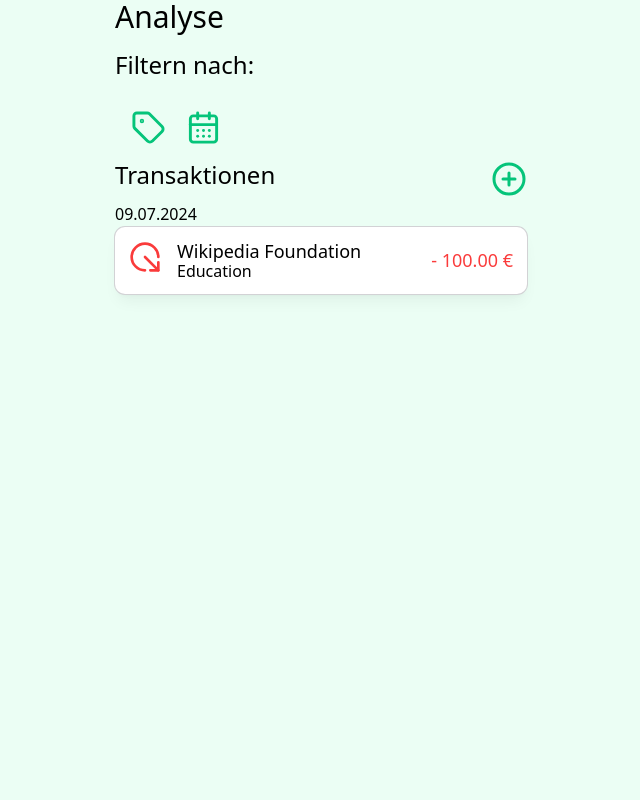
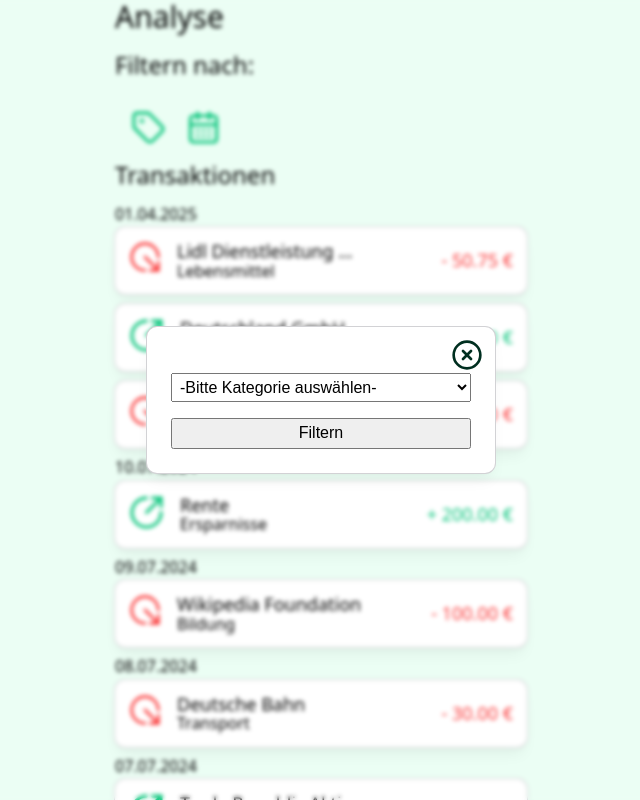
Before and after one commit to juliansngr/mon-ey, a Next.js app: page /analytics in a window 1280 px wide. Both pictures are taken after a click on the button 467 px from the left and 127 px from the top of the page. Shown: the top 800 px of the page, without its empty margins (319-959 px from the left). Built offline with nearby package versions, Linux system fonts and the light colour scheme.

Commit message:
filter for categories fully implemented, filter for dates is currently a little to tight: need to adjust to filter just for days

```diff
--- /dev/null
+++ b/components/TransactionFilters/index.js
@@ -0,0 +1,89 @@
+import styled from "styled-components";
+import categories from "@/db/categories.json";
+import { useModalContext } from "@/utils/ModalContext/ModalContext";
+import { useTransactionsContext } from "@/utils/TransactionsContext/TransactionsContext";
+import dayjs from "dayjs";
+
+export default function TransactionFilters({
+  filterType,
+  getTransactionsFiltered,
+}) {
+  const { handleModalClose } = useModalContext();
+  const { data, mutate } = useTransactionsContext();
+
+  function handleFilterSubmit(event) {
+    event.preventDefault();
+
+    const formData = new FormData(event.target);
+    const filterData = Object.fromEntries(formData);
+
+    getTransactionsFiltered({
+      allTransactions: [...data],
+      filterCriterium: filterData.filterType,
+      filterPattern: filterData[filterData.filterType],
+    });
+    mutate();
+    handleModalClose();
+  }
+
+  return (
+    <>
+      <StyledFilterForm onSubmit={handleFilterSubmit}>
+        <input type="hidden" name="filterType" value={filterType} />
+        {filterType === "category" && (
+          <StyledFilterSelect
+            id="category"
+            name="category"
+            required
+            aria-label="Kategorie der Transaktion wählen"
+          >
+            <StyledFilterSelectOption value="">
+              -Bitte Kategorie ausw&auml;hlen-
+            </StyledFilterSelectOption>
+            {categories.map((cat) => (
+              <StyledFilterSelectOption key={cat} value={cat}>
+                {cat}
+              </StyledFilterSelectOption>
+            ))}
+          </StyledFilterSelect>
+        )}
+        {filterType === "date" && (
+          <StyledFilterInput
+            type="datetime-local"
+            name="date"
+            defaultValue={dayjs().format("YYYY-MM-DDTHH:mm")}
+            aria-label="Zeitpunkt der Transaktion wählen"
+          />
+        )}
+        <StyledFilterSubmit aria-label="Transaktionen filtern">
+          Filtern
+        </StyledFilterSubmit>
+      </StyledFilterForm>
+    </>
+  );
+}
+
+const StyledFilterForm = styled.form`
+  width: 300px;
+  display: flex;
+  justify-content: center;
+  flex-direction: column;
+  gap: var(--base);
+`;
+const StyledFilterInput = styled.input`
+  padding: var(--3xs);
+  line-height: 1.15;
+  font-size: 100%;
+`;
+
+const StyledFilterSubmit = styled.button`
+  padding: var(--3xs);
+  line-height: 1.15;
+  font-size: 100%;
+`;
+const StyledFilterSelect = styled.select`
+  padding: var(--3xs);
+  line-height: 1.15;
+  font-size: 100%;
+`;
+const StyledFilterSelectOption = styled.option``;
--- a/components/TransactionsList/index.js
+++ b/components/TransactionsList/index.js
@@ -5,18 +5,23 @@ import { CirclePlus } from "lucide-react";
 import { useModalContext } from "@/utils/ModalContext/ModalContext";
 import Link from "next/link";
 
-export default function TransactionsList({ transactions }) {
+export default function TransactionsList({
+  transactions,
+  hasAddButton = false,
+}) {
   const { handleModalCall } = useModalContext();
   return (
     <>
       <StyledHeaderWrapper>
         <StyledH2>Transaktionen</StyledH2>
+        {hasAddButton && (
           <StyledAddButton
             onClick={handleModalCall}
             aria-label="add a transaction"
           >
             <StyledCirclePlus />
           </StyledAddButton>
+        )}
       </StyledHeaderWrapper>
       <StyledUl>
         {transactions.map(([isoDate, dayTransactions]) => {
--- a/db/dummy.json
+++ b/db/dummy.json
@@ -2,7 +2,7 @@
   {
     "id": "1",
     "amount": -50.75,
-    "category": "Groceries",
+    "category": "Lebensmittel",
     "type": "expense",
     "date": "2025-04-01T00:00:00",
     "partner": "Lidl Dienstleistung GmbH & Co. KG"
@@ -10,7 +10,7 @@
   {
     "id": "2",
     "amount": -1200.0,
-    "category": "Rent",
+    "category": "Miete",
     "type": "expense",
     "date": "2024-07-02T00:00:00",
     "partner": "Michael Wendler"
@@ -18,7 +18,7 @@
   {
     "id": "3",
     "amount": 1500.0,
-    "category": "Salary",
+    "category": "Gehalt",
     "type": "income",
     "date": "2025-04-01T00:00:00",
     "partner": "Deutschland GmbH"
@@ -26,7 +26,7 @@
   {
     "id": "4",
     "amount": -200.5,
-    "category": "Insurance",
+    "category": "Versicherung",
     "type": "expense",
     "date": "2025-04-01T00:00:00",
     "partner": "AOK Deutschland AG"
@@ -34,7 +34,7 @@
   {
     "id": "5",
     "amount": -75.25,
-    "category": "Entertainment",
+    "category": "Unterhaltung",
     "type": "expense",
     "date": "2024-07-05T00:00:00",
     "partner": "Cineplex International Ltd."
@@ -50,7 +50,7 @@
   {
     "id": "7",
     "amount": 500.0,
-    "category": "Investment",
+    "category": "Investitionen",
     "type": "income",
     "date": "2024-07-07T00:00:00",
     "partner": "Trade Republic Aktien"
@@ -58,7 +58,7 @@
   {
     "id": "8",
     "amount": -30.0,
-    "category": "Transportation",
+    "category": "Transport",
     "type": "expense",
     "date": "2024-07-08T00:00:00",
     "partner": "Deutsche Bahn"
@@ -66,7 +66,7 @@
   {
     "id": "9",
     "amount": -100.0,
-    "category": "Education",
+    "category": "Bildung",
     "type": "expense",
     "date": "2024-07-09T00:00:00",
     "partner": "Wikipedia Foundation"
@@ -74,7 +74,7 @@
   {
     "id": "10",
     "amount": 200.0,
-    "category": "Savings",
+    "category": "Ersparnisse",
     "type": "income",
     "date": "2024-07-10T00:00:00",
     "partner": "Rente"
--- a/pages/analytics/index.js
+++ b/pages/analytics/index.js
@@ -1,41 +1,63 @@
 import TransactionsList from "@/components/TransactionsList/";
+import TransactionFilters from "@/components/TransactionFilters";
+import Modal from "@/components/Modal";
 import { useTransactionsContext } from "@/utils/TransactionsContext/TransactionsContext";
-import styled from "styled-components";
-import { CalendarDays, Tag } from "lucide-react";
+import { useModalContext } from "@/utils/ModalContext/ModalContext";
 import {
   groupTransactions,
   filterTransactions,
 } from "@/utils/FilterFunctionsLib/filterFunctions";
+
+import styled from "styled-components";
+import { CalendarDays, Tag } from "lucide-react";
 import { useState } from "react";
 
 export default function AnalyticsPage() {
   const { isLoading, sortedEntries, data, mutate } = useTransactionsContext();
+  const { modalOpen, handleModalCall } = useModalContext();
+  const [displayedEntries, setDisplayedEntries] = useState([...sortedEntries]);
+  const [useFilterType, setUseFilterType] = useState();
 
-  const [displayedEntries, setDisplayedEntries] = useState([...sortedEntries]);
-
-  function testFilterByCategory() {
+  function getTransactionsFiltered({
+    allTransactions,
+    filterCriterium,
+    filterPattern,
+  }) {
     const filteredTransactions = filterTransactions({
-      allTransactions: data,
-      filterCriterium: "category",
-      filterPattern: "Education",
+      allTransactions: [...allTransactions],
+      filterCriterium: filterCriterium,
+      filterPattern: filterPattern,
     });
     console.log(filteredTransactions);
     setDisplayedEntries([...groupTransactions(filteredTransactions)]);
+  }
+
+  function handleOpenFilter(filterType) {
+    setUseFilterType(filterType);
+    handleModalCall();
   }
 
   if (isLoading) return null;
 
   return (
     <>
+      {modalOpen && (
+        <Modal title="">
+          <TransactionFilters
+            getTransactionsFiltered={getTransactionsFiltered}
+            filterType={useFilterType}
+          />
+        </Modal>
+      )}
       <StyledH1>Analyse</StyledH1>
       <StyledH2>Filtern nach:</StyledH2>
       <StyledFilterCriteriaWrapper>
-        <StyledFilterButton onClick={() => testFilterByCategory()}>
+        <StyledFilterButton onClick={() => handleOpenFilter("category")}>
           <IconTextWrapper>
             <StyledTag></StyledTag>
           </IconTextWrapper>
         </StyledFilterButton>
-        <StyledFilterButton>
+        <StyledFilterButton onClick={() => handleOpenFilter("date")}>
           <IconTextWrapper>
             <StyledCalendarDays></StyledCalendarDays>
           </IconTextWrapper>
```
Lines whose indentation alone changed are shown as unchanged.
